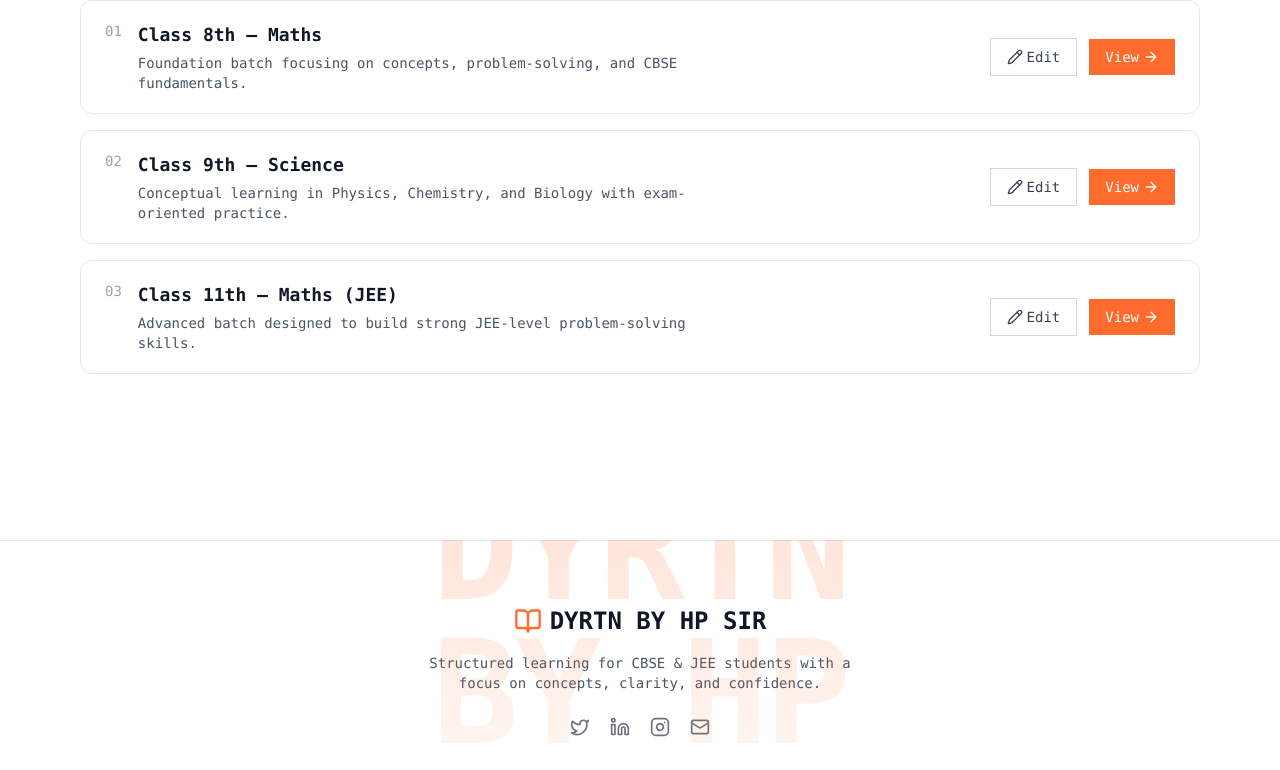
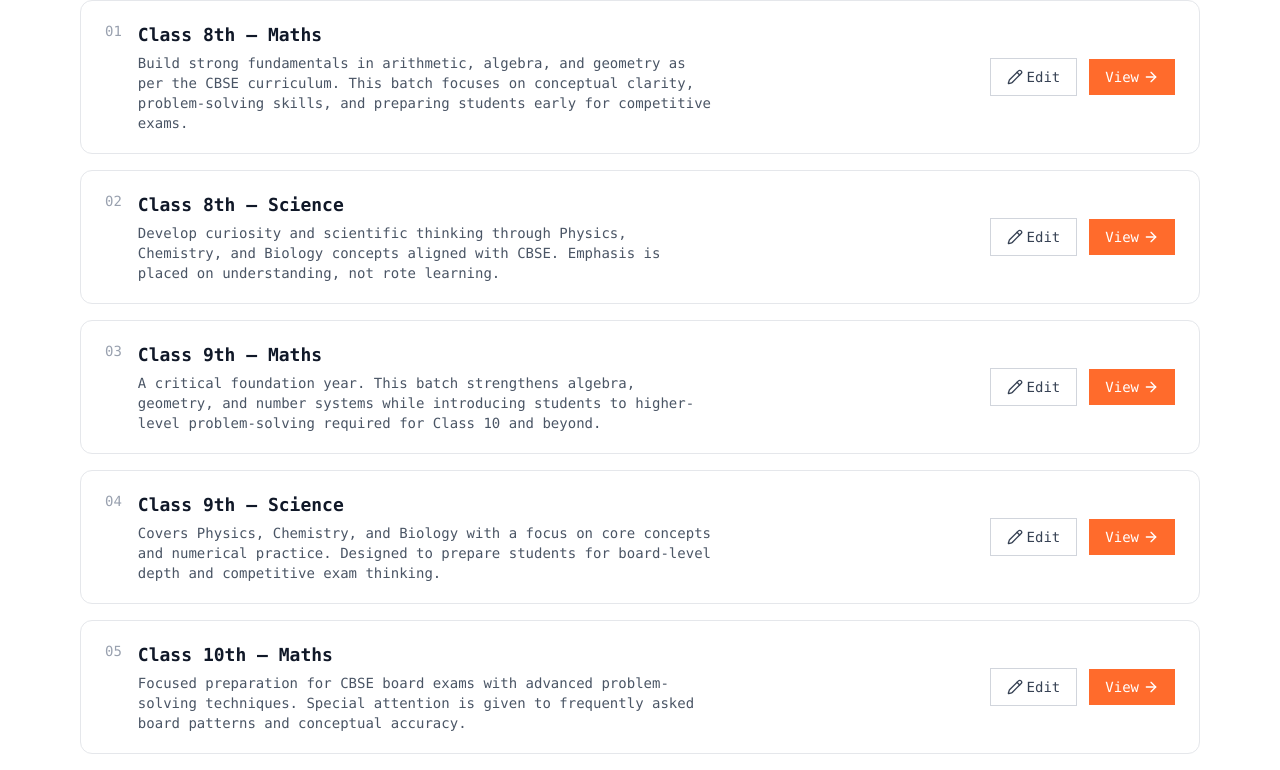
Before and after one commit to KuNaLcoder2003/hp_sir, a React (Vite) app in the folder frontend/: page /admin in a window 1280 px wide. Shown: the part 260-1030 px from the top of the page. Built offline with nearby package versions, Linux system fonts and the light colour scheme; no server answers; sample sign-in values are in the browser's storage.

Commit message:
Adding all batches

```diff
--- a/frontend/src/components/AdminBatches.tsx
+++ b/frontend/src/components/AdminBatches.tsx
@@ -1,35 +1,83 @@
 import type React from "react"
 import { Plus, ArrowRight, Pencil } from "lucide-react"
 import FooterSection from "./FooterSection"
+import { useNavigate } from "react-router-dom";
 
-interface Batch {
-    id: string
-    batch_name: string
-    batch_description: string
-}
-
-const SAMPLE_BATCHES: Batch[] = [
+const SAMPLE_BATCHES = [
     {
-        id: "1",
-        batch_name: "Class 8th – Maths",
-        batch_description:
-            "Foundation batch focusing on concepts, problem-solving, and CBSE fundamentals.",
+        id: "batch-1",
+        batch_id: 'err',
+        title: "Class 8th – Maths",
+        description:
+            "Build strong fundamentals in arithmetic, algebra, and geometry as per the CBSE curriculum. This batch focuses on conceptual clarity, problem-solving skills, and preparing students early for competitive exams.",
     },
     {
-        id: "2",
-        batch_name: "Class 9th – Science",
-        batch_description:
-            "Conceptual learning in Physics, Chemistry, and Biology with exam-oriented practice.",
+        id: "batch-2",
+        batch_id: 'err',
+        title: "Class 8th – Science",
+        description:
+            "Develop curiosity and scientific thinking through Physics, Chemistry, and Biology concepts aligned with CBSE. Emphasis is placed on understanding, not rote learning.",
     },
     {
-        id: "3",
-        batch_name: "Class 11th – Maths (JEE)",
-        batch_description:
-            "Advanced batch designed to build strong JEE-level problem-solving skills.",
+        id: "batch-3",
+        batch_id: 'err',
+        title: "Class 9th – Maths",
+        description:
+            "A critical foundation year. This batch strengthens algebra, geometry, and number systems while introducing students to higher-level problem-solving required for Class 10 and beyond.",
     },
-]
+    {
+        id: "batch-4",
+        batch_id: 'err',
+        title: "Class 9th – Science",
+        description:
+            "Covers Physics, Chemistry, and Biology with a focus on core concepts and numerical practice. Designed to prepare students for board-level depth and competitive exam thinking.",
+    },
+    {
+        id: "batch-5",
+        batch_id: "825a5e90-059b-40b6-90ce-ae0664338ffc",
+        title: "Class 10th – Maths",
+        description:
+            "Focused preparation for CBSE board exams with advanced problem-solving techniques. Special attention is given to frequently asked board patterns and conceptual accuracy.",
+    },
+    {
+        id: "batch-6",
+        batch_id: 'a56e7fc0-5d05-43a4-84cb-19da34c5f7f8',
+        title: "Class 10th – Science",
+        description:
+            "Comprehensive coverage of Physics, Chemistry, and Biology with board-oriented practice, numericals, and exam strategies to maximize performance in CBSE exams.",
+    },
+    {
+        id: "batch-7",
+        batch_id: 'err',
+        title: "Class 11th – Maths",
+        description:
+            "An intensive foundation for JEE and other competitive exams. This batch emphasizes calculus, algebra, and trigonometry with a balance of theory and high-level problem practice.",
+    },
+    {
+        id: "batch-8",
+        batch_id: 'err',
+        title: "Class 11th – Chemistry",
+        description:
+            "Covers Physical, Organic, and Inorganic Chemistry with a strong focus on concepts, reactions, and numericals essential for JEE and school exams.",
+    },
+    {
+        id: "batch-9",
+        batch_id: 'a8f15070-5f53-4033-a6e8-c468a3ad207f',
+        title: "Class 12th – Maths",
+        description:
+            "Advanced-level preparation targeting CBSE board excellence and JEE readiness. Includes rigorous problem-solving, mock tests, and exam-oriented strategies.",
+    },
+    {
+        id: "batch-10",
+        batch_id: '7b53cccb-a9f1-40d1-8e09-81f2410d0257',
+        title: "Class 12th – Chemistry",
+        description:
+            "Final-year focused batch covering complete CBSE syllabus with in-depth preparation for JEE. Stress is placed on reaction mechanisms, numericals, and revision techniques.",
+    },
+];
 
 const AdminBatches: React.FC = () => {
+    const navigate = useNavigate()
     return (
         <>
             <div className="min-h-screen bg-white">
@@ -71,10 +119,10 @@ const AdminBatches: React.FC = () => {
 
                                     <div>
                                         <h3 className="text-lg font-semibold text-gray-900">
-                                            {batch.batch_name}
+                                            {batch.title}
                                         </h3>
                                         <p className="mt-1 text-sm text-gray-600 max-w-xl">
-                                            {batch.batch_description}
+                                            {batch.description}
                                         </p>
                                     </div>
                                 </div>
@@ -86,7 +134,7 @@ const AdminBatches: React.FC = () => {
                                         Edit
                                     </button>
 
-                                    <button className="inline-flex items-center gap-1 px-4 py-2 bg-[#FF6B2C] text-white text-sm hover:opacity-90 transition-opacity">
+                                    <button onClick={() => navigate(`/admin/batch/${batch.batch_id}`)} className="inline-flex items-center gap-1 px-4 py-2 bg-[#FF6B2C] text-white text-sm hover:opacity-90 transition-opacity">
                                         View
                                         <ArrowRight className="w-4 h-4" />
                                     </button>
```
